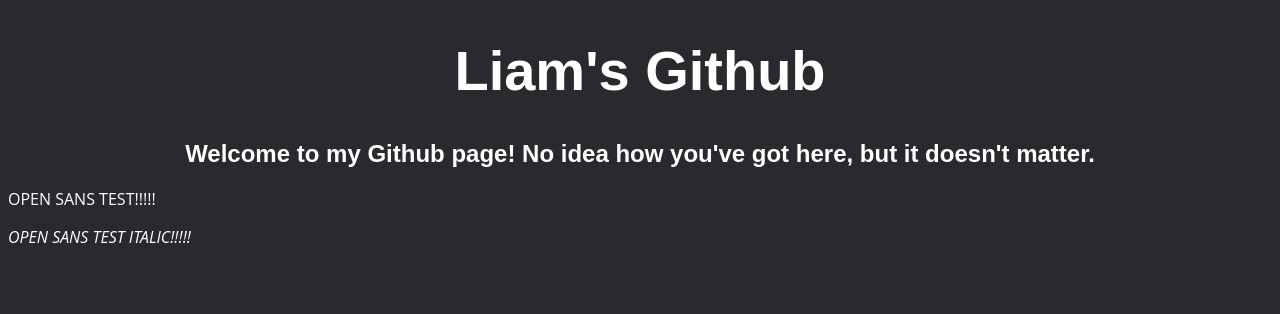
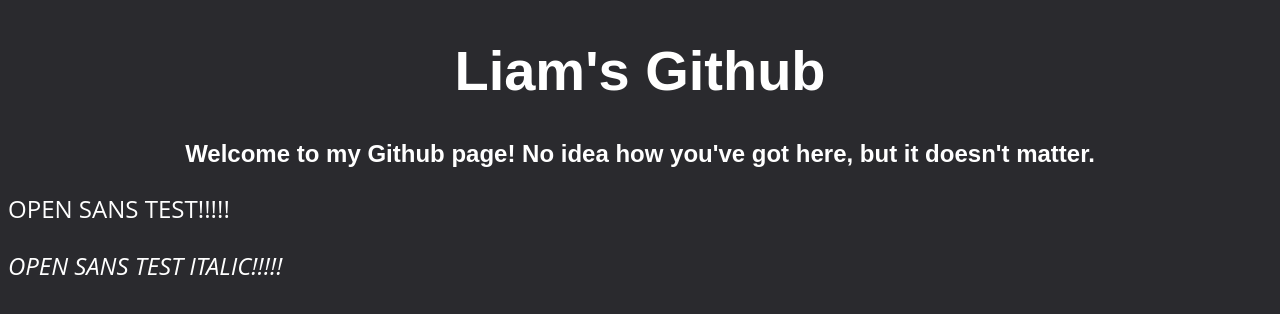
Before and after one commit to LiamTheLiam/liamtheliam.github.io, a PHP site: page / in a window 1280 px wide. Shown: the top 314 px of the page. Run offline with PHP 8.4, Linux system fonts and the light colour scheme; some web fonts are replaced.

Commit message:
Update styles.css

```diff
--- a/files/styles.css
+++ b/files/styles.css
@@ -17,6 +17,7 @@
 p {
 	color: white;
 	font-family: Open Sans;
+	font-size: 24px
 }
 @font-face {
 	font-family: Open Sans;
```
